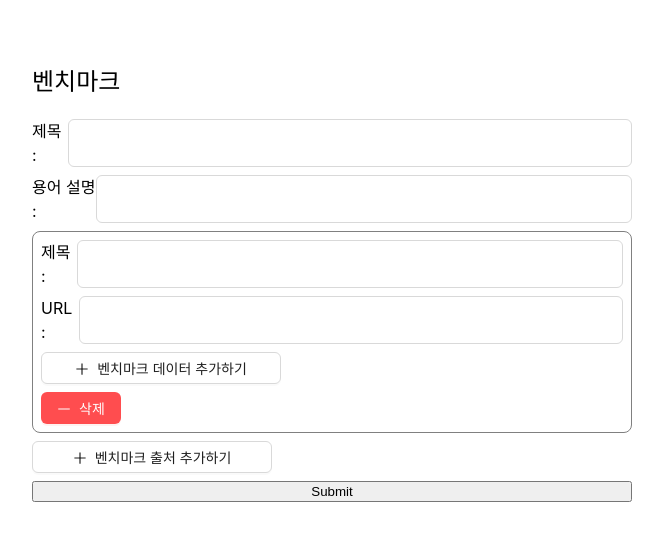
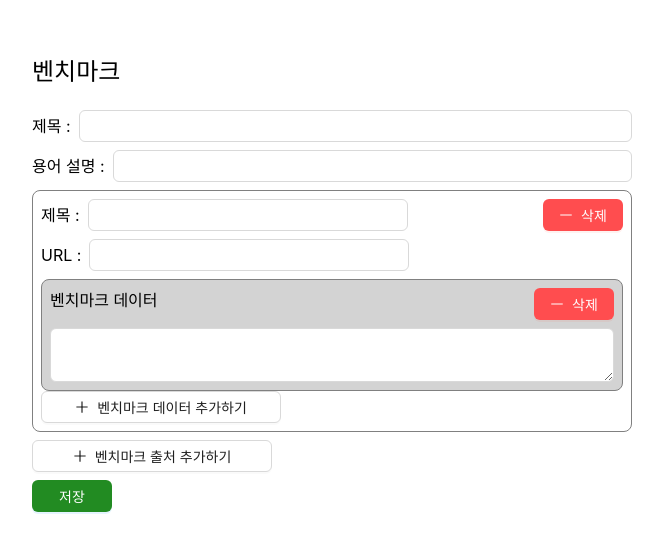
Before and after one commit to dev-owen/business-canvas-fe, a React (Vite) app: page / in a window 1280 px wide. Shown: the part 127-680 px from the top of the page, without its empty margins (308-971 px from the left). Built offline with nearby package versions, Linux system fonts and the light colour scheme.

Commit message:
fix: 데이터 수정 시 발생하는 버그 수정

```diff
--- a/src/App.tsx
+++ b/src/App.tsx
@@ -1,30 +1,36 @@
 import './App.css'
-import {useFieldArray, useForm} from "react-hook-form";
+import {Controller, useFieldArray, useForm} from "react-hook-form";
 import {Button, Input} from 'antd';
 import styled from "@emotion/styled";
-import {PlusOutlined} from "@ant-design/icons";
-import BenchMarkSourceItem from './components/BenchMarkSourceItem';
+import {MinusOutlined, PlusOutlined} from "@ant-design/icons";
+import TextArea from "antd/es/input/TextArea";
 
-interface BenchMarkSource {
+export interface BenchMarkSource {
     title: string;
     url: string;
     data: string[];
 }
 
-interface FormData {
+export interface FormData {
     name: string;
     description: string;
     benchMarkSource: BenchMarkSource[];
 }
 
 function App() {
-    const {register, control, handleSubmit, watch} = useForm<FormData>({
+    const {register, control, handleSubmit} = useForm<FormData>({
         defaultValues: {
-            benchMarkSource: [{title: '', url: '', data: []}],
+            name: '',
+            description: '',
+            benchMarkSource: [{title: '', url: '', data: ['']}],
         },
     });
 
-    const {fields: benchMarkFields, append: appendBenchMark, remove: removeBenchMark} = useFieldArray({
+    const {
+        fields: benchMarkSourceFields,
+        append: appendBenchMarkSource,
+        remove: removeBenchMarkSource
+    } = useFieldArray({
         control,
         name: 'benchMarkSource',
     });
@@ -33,11 +39,17 @@ function App() {
         console.log(data);
     };
 
+    const removeDataItem = (index: number, dataIndex: number) => {
+        const data = control._formValues.benchMarkSource[index].data;
+        const newData = [...data.slice(0, dataIndex), ...data.slice(dataIndex + 1)];
+        control.setValue(`benchMarkSource.${index}.data`, newData);
+    };
+
+
     return (
         <FormContainer onSubmit={handleSubmit(onSubmit)}>
             <h2>벤치마크</h2>
             <BenchmarkContainer>
-
                 <LabelInput>
                     <label htmlFor="">제목 : </label>
                     <Input {...register('name')} />
@@ -46,25 +58,68 @@ function App() {
                     <label htmlFor="">용어 설명 : </label>
                     <Input {...register('description')}/>
                 </LabelInput>
-                {benchMarkFields.map((field, index) => (
-                    <BenchMarkSourceItem key={index} control={control} register={register} index={index}
-                                         watch={watch}
-                                         remove={removeBenchMark}/>
-                ))}
+                {benchMarkSourceFields.map((field, index) => (
+                    <BenchmarkSourceContainer key={field.id}>
+                        <TopContentWithDeleteButton>
+                            <LabelInput>
+                                <label htmlFor="">제목 : </label>
+                                <Input {...register(`benchMarkSource.${index}.title`)} style={{width: '20rem'}}/>
+                            </LabelInput>
+                            <Button style={{width: '5rem', position: 'relative', right: '0'}} danger type="primary"
+                                    icon={<MinusOutlined/>}
+                                    onClick={() => removeBenchMarkSource(index)}>
+                                삭제
+                            </Button>
+                        </TopContentWithDeleteButton>
+                        <LabelInput>
+                            <label htmlFor="">URL : </label>
+                            <Input {...register(`benchMarkSource.${index}.url`)} style={{width: '20rem'}}/>
+                        </LabelInput>
+                        <Controller name={`benchMarkSource.${index}.data`} control={control} render={({field}) => (
+                            <div>
+                                {field.value.map((dataItem: string, dataIndex: number) => (
+                                    <BenchmarkDataContainer key={dataIndex}>
+                                        <TopContentWithDeleteButton>
+                                            <label htmlFor="">벤치마크 데이터</label>
+                                            <Button style={{width: '5rem'}} danger type="primary"
+                                                    icon={<MinusOutlined/>}
+                                                    onClick={() => removeDataItem(index, dataIndex)}>
+                                                삭제
+                                            </Button>
+                                        </TopContentWithDeleteButton>
+                                        <TextArea value={dataItem} onChange={e => {
+                                            const newData = [...field.value];
+                                            newData[dataIndex] = e.target.value;
+                                            field.onChange(newData);
+                                        }}/>
+                                    </BenchmarkDataContainer>
+                                ))}
+                                <Button style={{width: '15rem'}} type="default" icon={<PlusOutlined/>}
+                                        onClick={() => field.onChange([...field.value, ""])}>
+                                    벤치마크 데이터 추가하기
+                                </Button>
+                            </div>
+                        )}/>
+                    </BenchmarkSourceContainer>)
+                )}
 
                 <Button style={{width: '15rem'}} type="default" icon={<PlusOutlined/>}
-                        onClick={() => appendBenchMark({
+                        onClick={() => appendBenchMarkSource({
                             title: '',
                             url: '',
-                            data: []
+                            data: ['']
                         })}>
                     벤치마크 출처 추가하기
                 </Button>
 
-                <input type="submit"/>
+                <Button color="green" style={{width: '5rem', backgroundColor: 'forestgreen'}} type="primary"
+                        htmlType="submit">
+                    저장
+                </Button>
             </BenchmarkContainer>
         </FormContainer>
-    );
+    )
+        ;
 }
 
 export default App
@@ -75,6 +130,12 @@ const FormContainer = styled.form`
 
 const LabelInput = styled.div`
     display: flex;
+    align-items: center;
+
+    label {
+        white-space: nowrap;
+        margin-right: 8px;
+    }
 `
 
 const BenchmarkContainer = styled.div`
@@ -82,3 +143,27 @@ const BenchmarkContainer = styled.div`
     flex-direction: column;
     gap: 0.5rem
 `
+
+const BenchmarkSourceContainer = styled.div`
+    display: flex;
+    flex-direction: column;
+    border: 1px solid gray;
+    padding: 0.5rem;
+    border-radius: 0.5rem;
+    gap: 0.5rem;
+`
+
+const BenchmarkDataContainer = styled.div`
+    display: flex;
+    flex-direction: column;
+    border: 1px solid gray;
+    background-color: lightgray;
+    border-radius: 0.5rem;
+    gap: 0.5rem;
+    padding: 0.5rem;
+`
+
+const TopContentWithDeleteButton = styled.div`
+    display: flex;
+    justify-content: space-between;
+`
--- a/src/components/BenchMarkSourceItem/index.tsx
+++ /dev/null
@@ -1,88 +0,0 @@
-import {Control, useFieldArray, UseFormRegister, UseFormWatch} from "react-hook-form";
-import {Button, Input} from "antd";
-import TextArea from "antd/es/input/TextArea";
-import {MinusOutlined, PlusOutlined} from "@ant-design/icons";
-import styled from "@emotion/styled";
-
-interface BenchMarkSource {
-    title: string;
-    url: string;
-    data: string[];
-}
-
-interface FormData {
-    name: string;
-    description: string;
-    benchMarkSource: BenchMarkSource[];
-}
-
-interface BenchMarkSourceFieldProps {
-    control: Control<FormData>;
-    register: UseFormRegister<FormData>;
-    index: number;
-    remove: (index: number) => void;
-    watch: UseFormWatch<FormData>;
-}
-
-const BenchMarkSourceItem = ({control, register, index, remove, watch}: BenchMarkSourceFieldProps) => {
-    const {append, remove: removeDataItem} = useFieldArray({
-        control,
-        name: `benchMarkSource.${index}.data`,
-    });
-
-    return (
-        <BenchmarkSourceContainer>
-            <LabelInput>
-                <label htmlFor="">제목 : </label>
-                <Input {...register(`benchMarkSource.${index}.title`)} />
-            </LabelInput>
-            <LabelInput>
-                <label htmlFor="">URL : </label>
-                <Input {...register(`benchMarkSource.${index}.url`)} />
-            </LabelInput>
-            {watch(`benchMarkSource.${index}.data`).map((_: string, dataIndex: number) => (
-                <BenchmarkDataContainer key={dataIndex}>
-                    <label htmlFor="">벤치마크 데이터</label>
-                    <TextArea {...register(`benchMarkSource.${index}.data.${dataIndex}`)} />
-                    <Button style={{width: '5rem'}} danger type="primary" icon={<MinusOutlined/>}
-                            onClick={() => removeDataItem(dataIndex)}>
-                        삭제
-                    </Button>
-                </BenchmarkDataContainer>
-            ))}
-            <Button style={{width: '15rem'}} type="default" icon={<PlusOutlined/>}
-                    onClick={() => append('')}>
-                벤치마크 데이터 추가하기
-            </Button>
-            <Button style={{width: '5rem'}} danger type="primary" icon={<MinusOutlined/>}
-                    onClick={() => remove(index)}>
-                삭제
-            </Button>
-        </BenchmarkSourceContainer>
-    )
-};
-
-export default BenchMarkSourceItem;
-
-const LabelInput = styled.div`
-    display: flex;
-`
-
-const BenchmarkSourceContainer = styled.div`
-    display: flex;
-    flex-direction: column;
-    border: 1px solid gray;
-    padding: 0.5rem;
-    border-radius: 0.5rem;
-    gap: 0.5rem;
-`
-
-const BenchmarkDataContainer = styled.div`
-    display: flex;
-    flex-direction: column;
-    border: 1px solid gray;
-    background-color: lightgray;
-    border-radius: 0.5rem;
-    gap: 0.5rem;
-    padding: 0.5rem;
-`
```
Also changed, not shown: .eslintrc.cjs.
